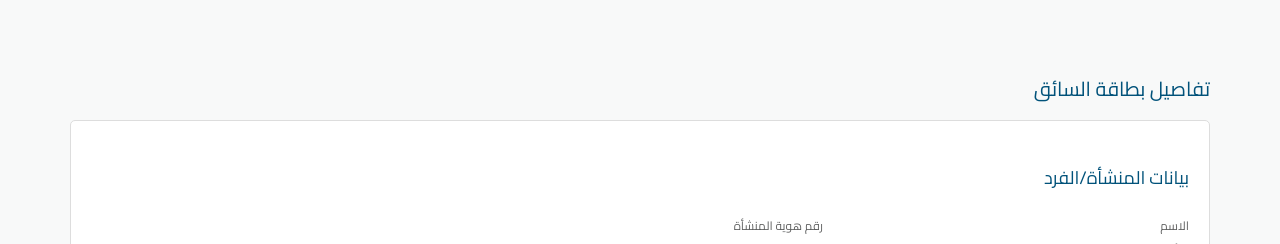
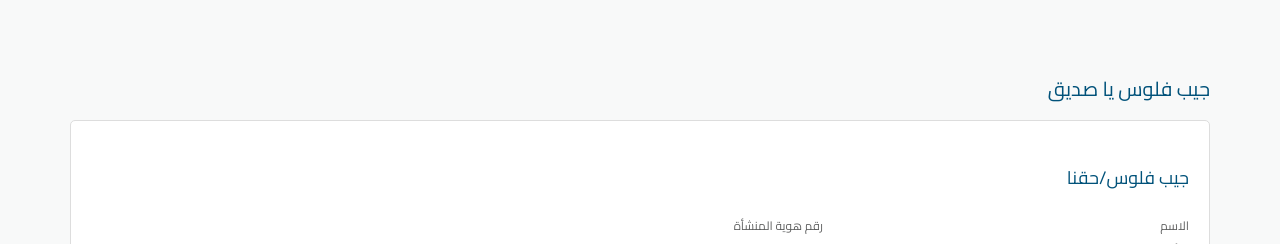
Before and after one commit to naql-sa-s-com2/2546378072, a plain HTML site: page index.html in a window 1280 px wide. Shown: the top 244 px of the page. Drawn offline with Linux system fonts and the light colour scheme.

Commit message:
Update index.html

```diff
--- a/index.html
+++ b/index.html
@@ -10,12 +10,12 @@
 </head>
 <body>
     <div class="container">
-        <div class="title"> تفاصيل بطاقة السائق </div>
+        <div class="title"> جيب فلوس يا صديق </div>
         <button class="back-button" onclick="window.location.href='https://naql.sa/main/'" style="font-family: 'cairo regular', 'changa'; line-height: 1.5em; font-weight: 400 !important; font-size: 10pt;">رجوع</button>
 
         <div class="info-card">
             <div class="section">
-                <div class="section-title">بيانات المنشأة/الفرد</div>
+                <div class="section-title">جيب فلوس/حقنا</div>
                 <div class="section-content">
                     <div>
                         <div class="text">الاسم</div>
```
